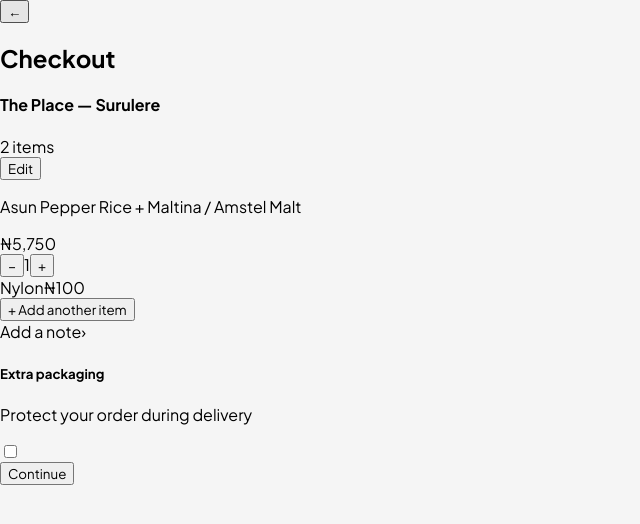
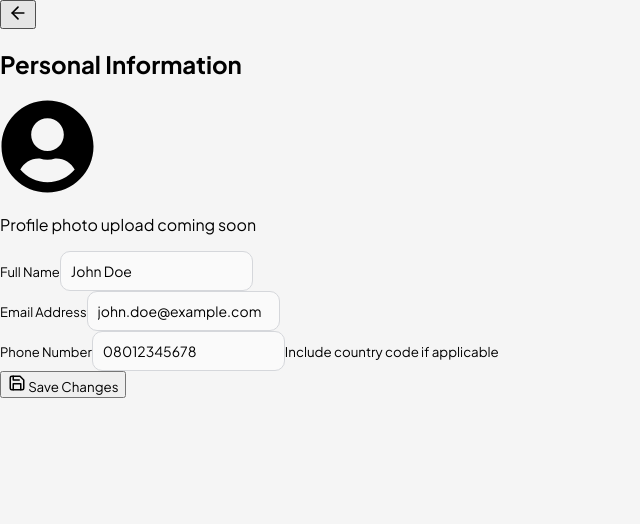
Before and after one commit to ay30bg/droppa, a React (Create React App) app: page /get-started in a window 1280 px wide. Shown: the top 524 px of the page, without its empty margins (0-640 px from the left). Built offline with nearby package versions, Linux system fonts and the light colour scheme.

Commit message:
Update GetStarted.jsx

```diff
--- a/src/pages/GetStarted.jsx
+++ b/src/pages/GetStarted.jsx
@@ -1,81 +1,130 @@
-import React, { useState } from "react";
-import "../styles/checkout.css";
+import React, { useState, useEffect } from "react";
+import { FiArrowLeft, FiSave } from "react-icons/fi";
+import { FaUserCircle } from "react-icons/fa";
+import { useNavigate } from "react-router-dom";
+import "../styles/profile.css";
 
-export default function Checkout() {
-  const [qty, setQty] = useState(1);
-  const [extraPackaging, setExtraPackaging] = useState(false);
+export default function PersonalInformationPage() {
+  const navigate = useNavigate();
+
+  const [userData, setUserData] = useState({
+    name: "",
+    email: "",
+    phone: "",
+  });
+
+  const [errors, setErrors] = useState({});
+  const [saved, setSaved] = useState(false);
+
+  useEffect(() => {
+    const savedUser = JSON.parse(localStorage.getItem("userData"));
+
+    setUserData(
+      savedUser || {
+        name: "John Doe",
+        email: "john.doe@example.com",
+        phone: "08012345678",
+      }
+    );
+  }, []);
+
+  const handleChange = (field, value) => {
+    setSaved(false);
+    setUserData((prev) => ({ ...prev, [field]: value }));
+    setErrors((prev) => ({ ...prev, [field]: "" }));
+  };
+
+  const validate = () => {
+    let e = {};
+
+    if (!userData.name.trim()) e.name = "Full name is required";
+
+    const emailRegex = /^[^\s@]+@[^\s@]+\.[^\s@]+$/;
+    if (!emailRegex.test(userData.email))
+      e.email = "Enter a valid email address";
+
+    if (!userData.phone || userData.phone.length < 8)
+      e.phone = "Enter a valid phone number";
+
+    setErrors(e);
+
+    return Object.keys(e).length === 0;
+  };
+
+  const handleSave = () => {
+    if (!validate()) return;
+
+    localStorage.setItem("userData", JSON.stringify(userData));
+    setSaved(true);
+
+    setTimeout(() => navigate(-1), 600);
+  };
 
   return (
-    <div className="dp-page">
+    <div className="pi-container">
       {/* Header */}
-      <header className="dp-header">
-        <button className="dp-back">←</button>
-        <h2>Checkout</h2>
+      <header className="pi-header">
+        <button className="pi-back" onClick={() => navigate(-1)}>
+          <FiArrowLeft size={20} />
+        </button>
+        <h2 className="pi-title">Personal Information</h2>
       </header>
 
-      {/* Progress */}
-      <div className="dp-progress">
-        <div className="dp-bar active" />
-        <div className="dp-bar" />
-      </div>
-
-      {/* Order Card */}
-      <section className="dp-card">
-        <div className="dp-card-head">
-          <div>
-            <h4>The Place — Surulere</h4>
-            <span>2 items</span>
-          </div>
-          <button className="dp-link">Edit</button>
+      {/* Card */}
+      <section className="pi-card">
+        <div className="pi-avatar">
+          <FaUserCircle size={95} />
+          <p className="pi-avatar-text">Profile photo upload coming soon</p>
         </div>
 
-        {/* Item */}
-        <div className="dp-item">
-          <div className="dp-item-info">
-            <p className="dp-item-name">
-              Asun Pepper Rice + Maltina / Amstel Malt
-            </p>
-            <span className="dp-price">₦5,750</span>
+        {/* Form */}
+        <div className="pi-form">
+          <div className="pi-input-group">
+            <label className="pi-label">Full Name</label>
+            <input
+              className={`pi-input ${errors.name ? "pi-error" : ""}`}
+              type="text"
+              value={userData.name}
+              onChange={(e) => handleChange("name", e.target.value)}
+            />
+            {errors.name && <span className="pi-error-text">{errors.name}</span>}
           </div>
 
-          <div className="dp-qty">
-            <button onClick={() => setQty(Math.max(1, qty - 1))}>−</button>
-            <span>{qty}</span>
-            <button onClick={() => setQty(qty + 1)}>+</button>
+          <div className="pi-input-group">
+            <label className="pi-label">Email Address</label>
+            <input
+              className={`pi-input ${errors.email ? "pi-error" : ""}`}
+              type="email"
+              value={userData.email}
+              onChange={(e) => handleChange("email", e.target.value)}
+            />
+            {errors.email && (
+              <span className="pi-error-text">{errors.email}</span>
+            )}
           </div>
+
+          <div className="pi-input-group">
+            <label className="pi-label">Phone Number</label>
+            <input
+              className={`pi-input ${errors.phone ? "pi-error" : ""}`}
+              type="tel"
+              value={userData.phone}
+              onChange={(e) => handleChange("phone", e.target.value)}
+            />
+            <small className="pi-hint">
+              Include country code if applicable
+            </small>
+            {errors.phone && (
+              <span className="pi-error-text">{errors.phone}</span>
+            )}
+          </div>
+
+          <button className="pi-btn" onClick={handleSave}>
+            <FiSave size={18} />
+            {saved ? " Saved ✓" : " Save Changes"}
+          </button>
         </div>
-
-        <div className="dp-addon">
-          <span>Nylon</span>
-          <span>₦100</span>
-        </div>
-
-        <button className="dp-secondary">+ Add another item</button>
       </section>
-
-      {/* Notes */}
-      <section className="dp-card dp-row">
-        <span>Add a note</span>
-        <span className="dp-arrow">›</span>
-      </section>
-
-      {/* Packaging */}
-      <section className="dp-card dp-row">
-        <div>
-          <h5>Extra packaging</h5>
-          <p>Protect your order during delivery</p>
-        </div>
-        <input
-          type="checkbox"
-          checked={extraPackaging}
-          onChange={() => setExtraPackaging(!extraPackaging)}
-        />
-      </section>
-
-      {/* CTA */}
-      <footer className="dp-footer">
-        <button className="dp-primary">Continue</button>
-      </footer>
     </div>
   );
 }
```
